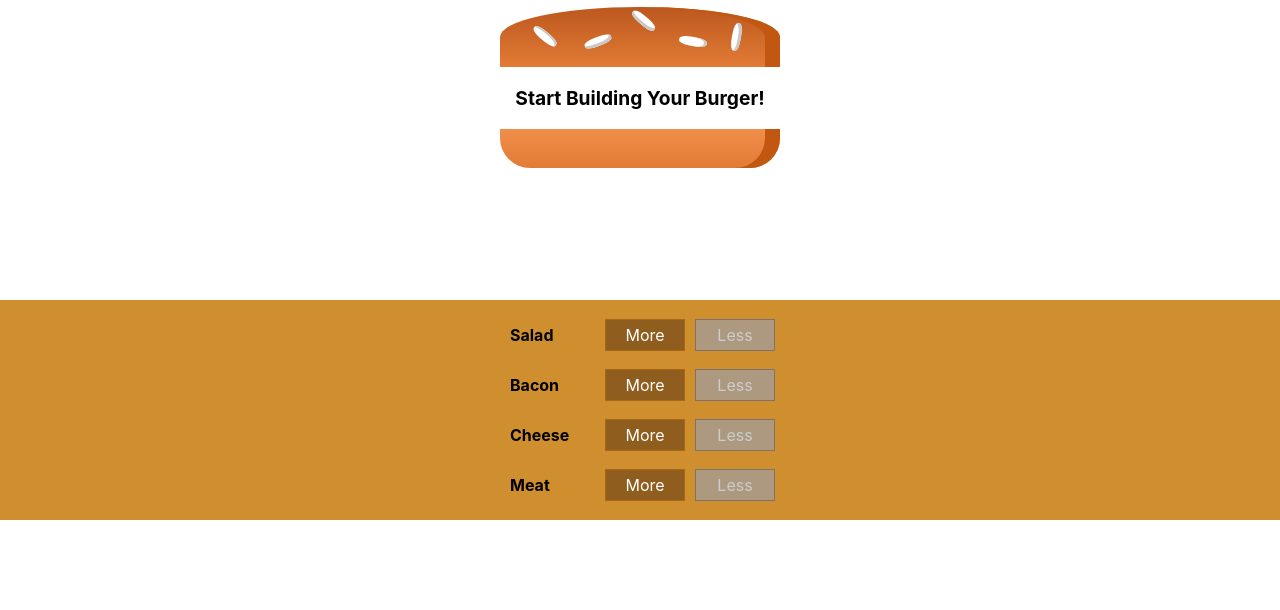
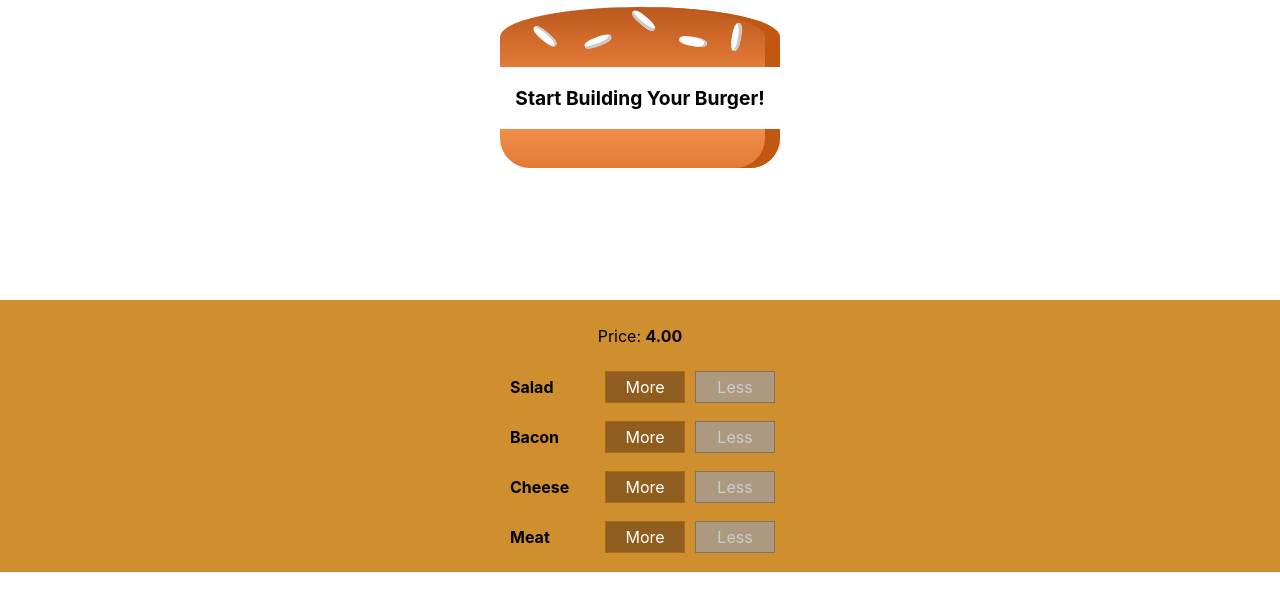
Before and after one commit to zolomohan/burger-builder, a React (Create React App) app: page / in a window 1280 px wide. Shown: the top 610 px of the page. Built offline with nearby package versions, Linux system fonts and the light colour scheme.

Commit message:
Display Price

```diff
--- a/src/components/BurgerBuilder.js
+++ b/src/components/BurgerBuilder.js
@@ -19,7 +19,7 @@ export default class BurgerBuilder extends Component {
 			...this.state.ingredients
 		};
 		ingredients[type] = this.state.ingredients[type] + 1;
-		this.setState({ ingredients, price: Math.round((this.state.price + INGREDIENT_PRICES[type]) * 10) / 10  });
+		this.setState({ ingredients, price: this.state.price + INGREDIENT_PRICES[type]});
 	};
 
 	removeIngredient = (type) => {
@@ -28,7 +28,7 @@ export default class BurgerBuilder extends Component {
 				...this.state.ingredients
 			};
 			ingredients[type] = this.state.ingredients[type] - 1;
-			this.setState({ ingredients, price: Math.round((this.state.price - INGREDIENT_PRICES[type]) * 10) / 10 });
+			this.setState({ ingredients, price: this.state.price - INGREDIENT_PRICES[type]});
 		}
 	};
 
@@ -37,6 +37,7 @@ export default class BurgerBuilder extends Component {
 			<Fragment>
 				<Burger ingredients={this.state.ingredients} />
 				<BurgerControl
+					price={this.state.price}
 					ingredients={this.state.ingredients}
 					addIngredient={this.addIngredient}
 					removeIngredient={this.removeIngredient}
--- a/src/components/BurgerControl.js
+++ b/src/components/BurgerControl.js
@@ -1,9 +1,10 @@
 import React from 'react';
 import IngredientControl from './IngredientControl';
 import classes from '../styles/BurgerControl.module.css';
-export default function BugerControl({ ingredients, addIngredient, removeIngredient }) {
+export default function BugerControl({ ingredients, price, addIngredient, removeIngredient }) {
 	return (
 		<div className={classes.BurgerControl}>
+			<p>Price: <strong>{price.toFixed(2)}</strong></p>
 			{Object.keys(ingredients).map((ingredient, i) => (
 				<IngredientControl
 					key={ingredient + i}
```
